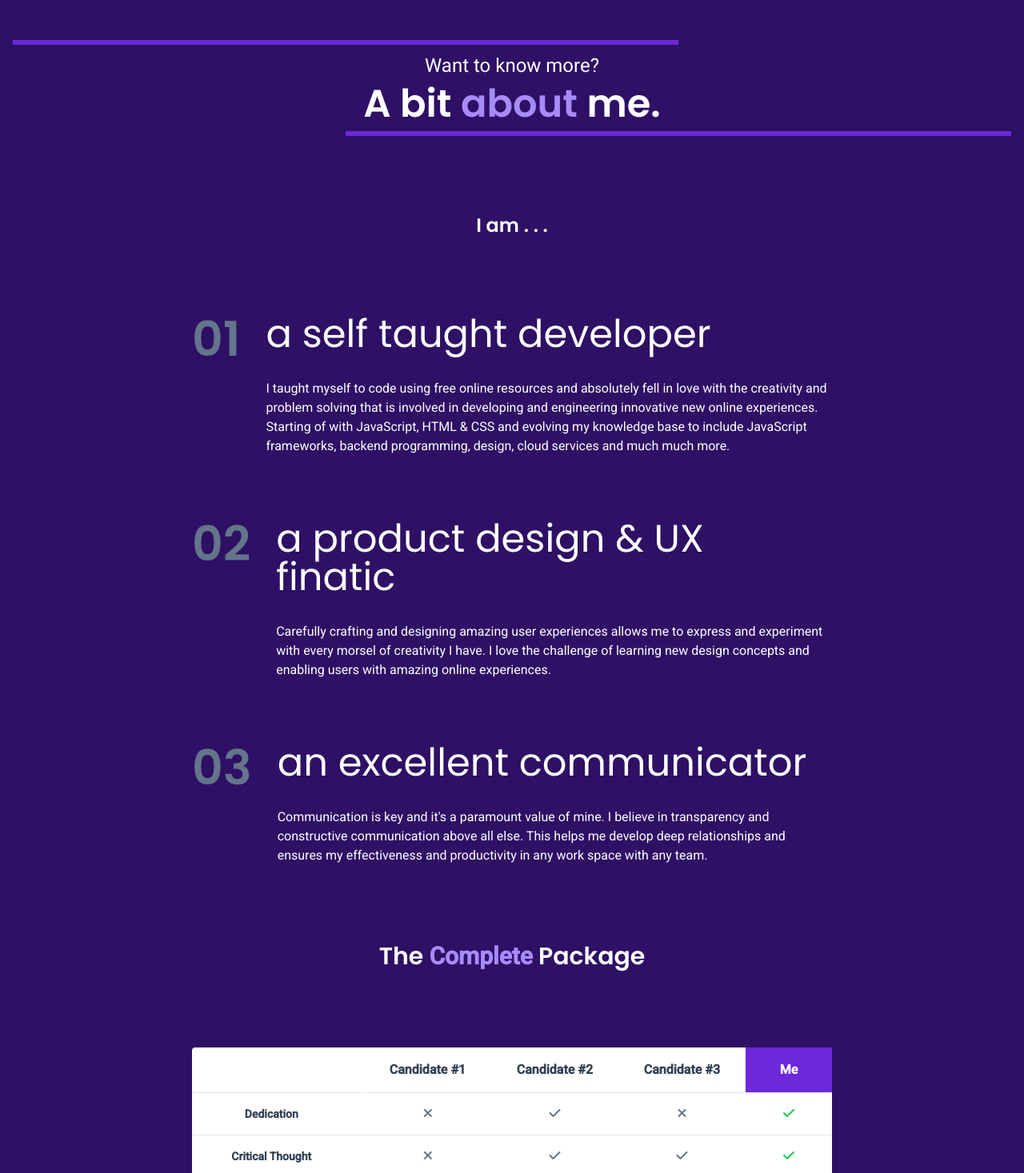
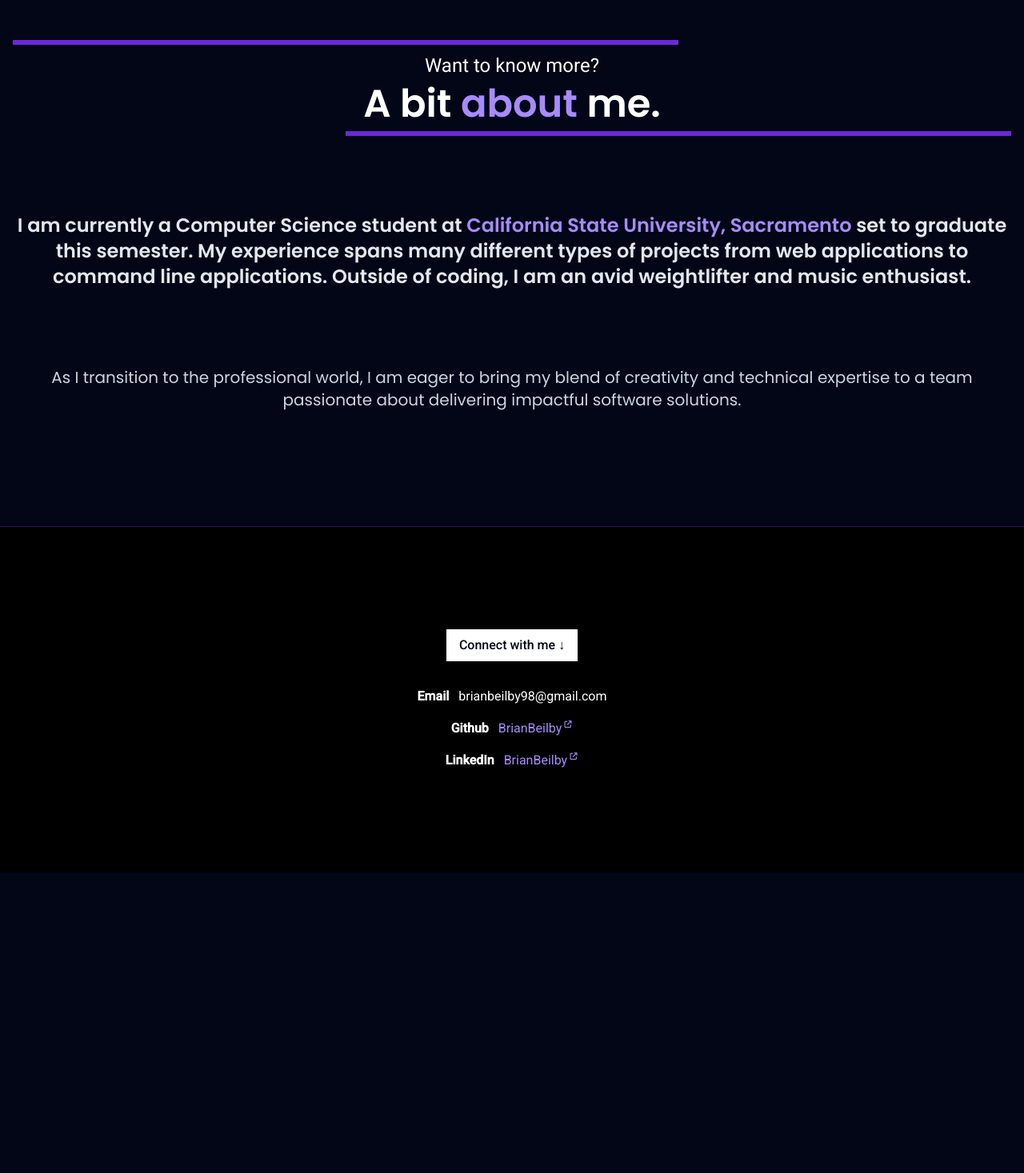
Before and after one commit to BrianBeilby/svelte-portfolio, a SvelteKit app: page / in a window 1280 px wide. Shown: the part 1330-2797 px from the top of the page at 80% size. After the commit the page ends 2421 px from the top, so only its background shows below. Built offline with nearby package versions, Linux system fonts and the light colour scheme.

Commit message:
Changed content

```diff
--- a/src/components/Main.svelte
+++ b/src/components/Main.svelte
@@ -28,7 +28,7 @@
   let benefits = [
     {
       metric: "10x",
-      name: "a self taught developer",
+      name: "a passionate",
       description:
         "I taught myself to code using free online resources and absolutely fell in love with the creativity and problem solving that is involved in developing and engineering innovative new online experiences. Starting of with JavaScript, HTML & CSS and evolving my knowledge base to include JavaScript frameworks, backend programming, design, cloud services and much much more.",
     },
@@ -60,8 +60,7 @@
       </h2>
       <p class="text-base sm:text-lg md:text-xl">
         My <span class="text-violet-400"> favorite tech</span> includes JavaScript
-        (Next.js or SvelteKit), TailwindCSS, Node.js + Express.js & MongoDB or
-        Firebase!
+        (Next.js or SvelteKit), TailwindCSS, Node.js + Express.js & MongoDB or Firebase!
       </p>
       <button
         class="blueShadow mx-auto lg:mr-auto lg:ml-0 text-base sm:text-lg md:text-xl poppins relative overflow-hidden px-6 py-3 group rounded-full bg-white text-slate-950"
@@ -79,7 +78,7 @@
         class="object-cover z-[2] max-h-[70vh]"
       />
     </div> -->
-    <div class="stage-cube-cont">
+    <div class="stage-cube-cont hidden sm:flex">
       <div class="cubespinner">
         <div class="face1">
           <i class="fa-brands fa-react" />
@@ -155,9 +154,6 @@
     class="py-20 pt-10 lg:pt-16 lg:py-32 flex flex-col gap-16 sm:gap-20 md:gap-24 relative"
   >
     <div
-      class="z-[-1] bg-violet-950 w-screen left-1/2 -translate-x-1/2 top-0 h-full absolute"
-    ></div>
-    <div
       class="flex flex-col gap-2 text-center relative before:absolute before:top-0 before:left-0 before:w-2/3 before:h-1.5 before:bg-violet-700 after:absolute after:bottom-0 after:right-0 after:w-2/3 after:h-1.5 after:bg-violet-700 py-4"
     >
       <h6 class="text-large sm:text-xl md:text-2xl">Want to know more?</h6>
@@ -165,106 +161,25 @@
         A bit <span class="poppins text-violet-400">about</span> me.
       </h3>
     </div>
-    <p class="mx-auto poppins font-semibold text-lg sm:text-xl md:text-2xl">
-      I am . . .
+    <p
+      class="mx-auto poppins text-center text-slate-200 font-semibold text-lg sm:text-xl md:text-2xl"
+    >
+      I am currently a Computer Science student at <span
+        class="poppins text-violet-400"
+        >California State University, Sacramento</span
+      > set to graduate this semester. My experience spans many different types of
+      projects from web applications to command line applications. Outside of coding,
+      I am an avid weightlifter and music enthusiast.
     </p>
-    <div class="flex flex-col gap-20 w-full mx-auto max-w-[800px]">
-      {#each benefits as benefit, index}
-        <!-- <div class="flex flex-col gap-2 mx-auto">
-                  <div class="flex items-end gap-4">
-                      <p
-                          class="poppins text-6xl sm:text-7xl md:text-8xl text-slate-500 font-medium"
-                      >
-                          {benefit.metric}
-                      </p>
-                      <p
-                          class="text-xl sm:text-2xl md:text-3xl capitalize pb-2"
-                      >
-                          {benefit.name}
-                      </p>
-                  </div>
-                  <p class="text-center italic">- {benefit.description}</p>
-              </div> -->
-        <div class="flex gap-6 sm:gap-8">
-          <p
-            class="poppins text-4xl sm:text-5xl md:text-6xl text-slate-500 font-semibold"
-          >
-            0{index + 1}
-          </p>
-          <div class="flex flex-col gap-6 sm:gap-8">
-            <h3 class="text-2xl sm:text-3xl md:text-5xl">
-              {benefit.name}
-            </h3>
-            <p>{benefit.description}</p>
-          </div>
-        </div>
-      {/each}
-    </div>
-    <h5 class={" text-2xl sm:text-3xl font-semibold text-center poppins "}>
-      The <span class="text-violet-400">Complete</span> Package
-    </h5>
-    <div
-      class="flex flex-col overflow-x-scroll gap-10 max-w-[800px] mx-auto w-full"
+    <p
+      class="mx-auto poppins text-center text-slate-300 text:md sm:text:lg md:text-xl"
     >
-      <table class="bg-white text-slate-700 rounded text-center">
-        <thead class={"border-b border-solid border-slate-200  "}>
-          <tr class="">
-            <th />
-            <th class="whitespace-nowrap p-2 px-4">Candidate #1</th>
-            <th class="whitespace-nowrap p-2 px-4">Candidate #2</th>
-            <th class="whitespace-nowrap p-2 px-4">Candidate #3</th>
-            <th class="bg-violet-700 text-white whitespace-nowrap p-4 px-8"
-              >Me</th
-            >
-          </tr>
-        </thead>
-        <tbody>
-          <tr class="border-b border-solid border-slate-200">
-            <td
-              class="border-r border-solid border-white pl-4 pr-8 py-4 font-semibold text-sm"
-              >Dedication</td
-            >
-            <td><i class="fa-solid fa-xmark text-slate-500" /></td>
-            <td><i class="fa-solid fa-check text-slate-500" /></td>
-            <td><i class="fa-solid fa-xmark text-slate-500" /></td>
-            <td><i class="fa-solid fa-check text-green-500" /></td>
-          </tr>
-          <tr class="border-b border-solid border-slate-200">
-            <td
-              class="border-r border-solid border-white pl-4 pr-8 py-4 font-semibold text-sm"
-              >Critical Thought</td
-            >
-            <td><i class="fa-solid fa-xmark text-slate-500" /></td>
-            <td><i class="fa-solid fa-check text-slate-500" /></td>
-            <td><i class="fa-solid fa-check text-slate-500" /></td>
-            <td><i class="fa-solid fa-check text-green-500" /></td>
-          </tr>
-          <tr>
-            <td
-              class="border-r border-solid border-white pl-4 pr-8 py-4 font-semibold text-sm"
-              >Interpersonal Skills</td
-            >
-            <td><i class="fa-solid fa-check text-slate-500" /></td>
-            <td><i class="fa-solid fa-check text-slate-500" /></td>
-            <td><i class="fa-solid fa-xmark text-slate-500" /></td>
-            <td><i class="fa-solid fa-check text-green-500" /></td>
-          </tr>
-          <tr class="border-t border-solid border-slate-200">
-            <td
-              class="border-r border-solid border-white pl-4 pr-8 py-4 font-semibold text-sm"
-              >Progamming Ability</td
-            >
-            <td><i class="fa-solid fa-check text-slate-500" /></td>
-            <td><i class="fa-solid fa-xmark text-slate-500" /></td>
-            <td><i class="fa-solid fa-check text-slate-500" /></td>
-            <td><i class="fa-solid fa-check text-green-500" /></td>
-          </tr>
-        </tbody>
-      </table>
-    </div>
+      As I transition to the professional world, I am eager to bring my blend of
+      creativity and technical expertise to a team passionate about delivering
+      impactful software solutions.
+    </p>
     <div class="mx-auto -mt-12 italic sm:hidden opacity-50">
       <p>Scroll to see more &rarr;</p>
     </div>
-    <p class="mx-auto">So why not invest?</p>
   </section>
 </main>
```
